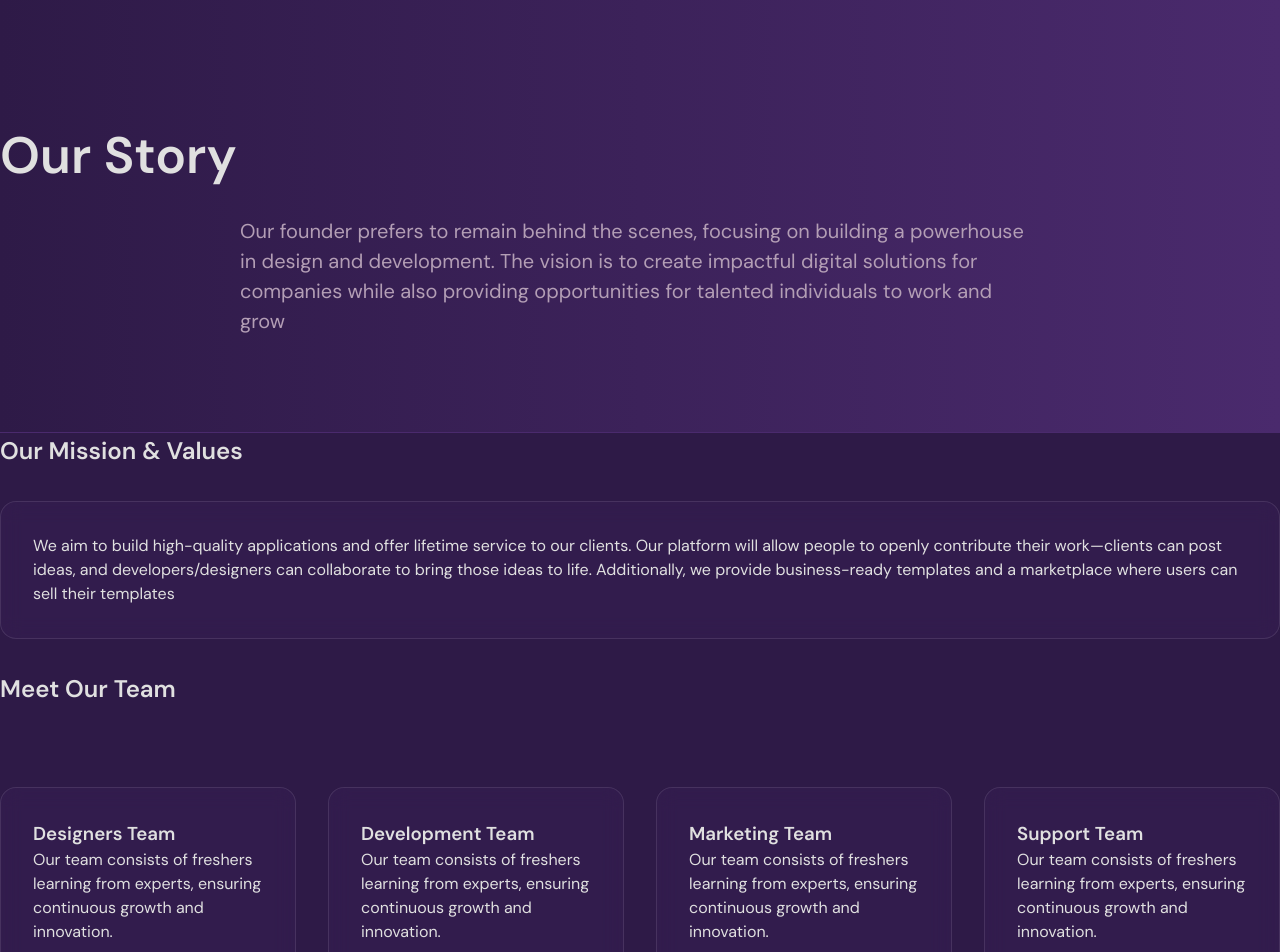
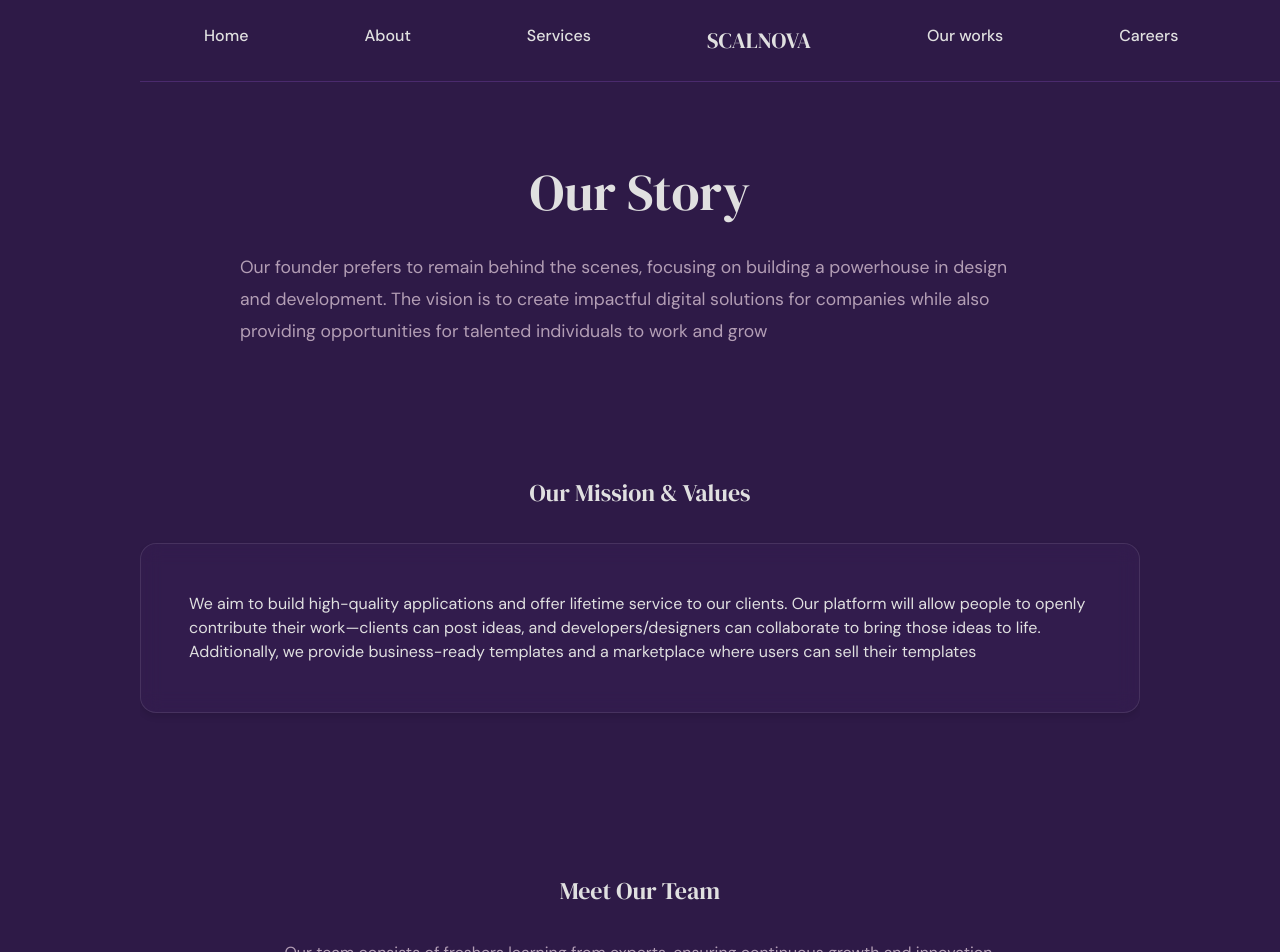
Before and after one commit to sayful-hassan/Scalnova, a React (Vite) app in the folder scalnova/: page /about in a window 1280 px wide. Shown: the top 952 px of the page. Built offline with nearby package versions, Linux system fonts and the light colour scheme.

Commit message:
About pages Content structing has changed

```diff
--- a/scalnova/src/App.css
+++ b/scalnova/src/App.css
@@ -22,7 +22,7 @@ body {
   display: flex;
   flex-direction: column;
   min-height: 100vh;
-  width: 100vw;
+  width: 100%;
   overflow-x: hidden;
 }
 
--- a/scalnova/src/components/About/About.css
+++ b/scalnova/src/components/About/About.css
@@ -1,47 +1,90 @@
-.about-hero {
-    padding: 8rem 0 4rem;
-    background: linear-gradient(to right, #2E1A47, #4A2A6D);
-    border-bottom: 1px solid var(--medium-violet);
+/* About Page Container */
+.about-page {
+    padding-top: 100px;
   }
 
-  .hero-subtext {
-    font-size: 1.25rem;
+  /* Content Sections */
+  .content-section {
+    padding: 4rem 0;
+  }
+
+  /* Headings */
+  .content-section h1,
+  .content-section h2 {
+    font-family: 'DM Serif Display', serif;
+    color: var(--text-light);
+    margin-bottom: 2rem;
+    text-align: center;
+  }
+
+  /* Story Text */
+  .story-text {
     color: var(--text-secondary);
     max-width: 800px;
-    margin: 2rem auto;
+    margin: 0 auto;
+    line-height: 1.8;
+    font-size: 1.1rem;
   }
 
-  .glass-card {
-    background: rgba(78, 42, 115, 0.15);
-    backdrop-filter: blur(10px);
-    border-radius: 16px;
-    padding: 2rem;
-    margin: 2rem 0;
-    border: 1px solid rgba(255, 255, 255, 0.1);
+  /* Mission Section */
+  .mission-section .glass-card {
+    max-width: 1000px;
+    margin: 2rem auto;
+    padding: 3rem;
+  }
+
+  /* Team Section */
+  .team-intro {
+    text-align: center;
+    color: var(--text-secondary);
+    margin-bottom: 3rem;
   }
 
   .team-grid {
     display: grid;
     gap: 2rem;
     grid-template-columns: repeat(auto-fit, minmax(250px, 1fr));
-    margin-top: 3rem;
   }
 
   .team-card {
+    padding: 2rem;
+    text-align: center;
     transition: transform 0.3s ease;
   }
 
-  .team-card:hover {
+  .team-card h3 {
+    color: var(--accent-violet);
+    margin-bottom: 1rem;
+  }
+
+  /* Glass Morphism Effects */
+  .glass-card {
+    background: rgba(78, 42, 115, 0.15);
+    backdrop-filter: blur(10px);
+    border-radius: 16px;
+    border: 1px solid rgba(255, 255, 255, 0.1);
+    box-shadow: 0 4px 6px rgba(0, 0, 0, 0.1);
+  }
+
+  .glass-card:hover {
     transform: translateY(-5px);
   }
 
-  /* Responsive Adjustments */
+  /* Responsive Design */
   @media (max-width: 768px) {
-    .about-hero {
-      padding: 6rem 0 2rem;
+    .about-page {
+      padding-top: 80px;
     }
 
-    .glass-card {
+    .content-section {
+      padding: 2rem 0;
+    }
+
+    .mission-section .glass-card {
       padding: 1.5rem;
     }
-}
+
+    .team-card {
+      padding: 1.5rem;
+    }
+  }
--- a/scalnova/src/components/About/About.jsx
+++ b/scalnova/src/components/About/About.jsx
@@ -3,17 +3,17 @@ import './About.css';
 
 export default function About() {
   return (
-    <div className="about-page">
-      {/* Hero Section */}
-      <section className="about-hero">
+    <main className="about-page">
+      {/* Our Story Section */}
+      <section className="content-section about-section">
         <div className="container">
           <h1>Our Story</h1>
-          <p className="hero-subtext">Our founder prefers to remain behind the scenes, focusing on building a powerhouse in design and development. The vision is to create impactful digital solutions for companies while also providing opportunities for talented individuals to work and grow</p>
+          <p className="story-text">Our founder prefers to remain behind the scenes, focusing on building a powerhouse in design and development. The vision is to create impactful digital solutions for companies while also providing opportunities for talented individuals to work and grow</p>
         </div>
       </section>
 
       {/* Mission Section */}
-      <section className="mission-section">
+      <section className="content-section mission-section">
         <div className="container">
           <h2>Our Mission & Values</h2>
           <div className="glass-card">
@@ -23,19 +23,20 @@ export default function About() {
       </section>
 
       {/* Team Section */}
-      <section className="team-section">
+      <section className="content-section team-section">
         <div className="container">
           <h2>Meet Our Team</h2>
+          <p className="team-intro">Our team consists of freshers learning from experts, ensuring continuous growth and innovation.</p>
           <div className="team-grid">
             {['Designers Team', 'Development Team', 'Marketing Team', 'Support Team'].map((team) => (
               <div key={team} className="team-card glass-card">
                 <h3>{team}</h3>
-                <p>Our team consists of freshers learning from experts, ensuring continuous growth and innovation.</p>
+                <p>Collaborative team of specialists working seamlessly to deliver excellence</p>
               </div>
             ))}
           </div>
         </div>
       </section>
-    </div>
+    </main>
   )
 }
--- a/scalnova/src/components/Navbar/NavBar.css
+++ b/scalnova/src/components/Navbar/NavBar.css
@@ -5,6 +5,10 @@
   padding: 1.5rem 5%;
   background-color: var(--dark-violet);
   border-bottom: 1px solid var(--medium-violet);
+  position:fixed;
+  top: 0;
+  width: 100%;
+  z-index: 1000;
 }
 
 .nav-left, .nav-right {
```
